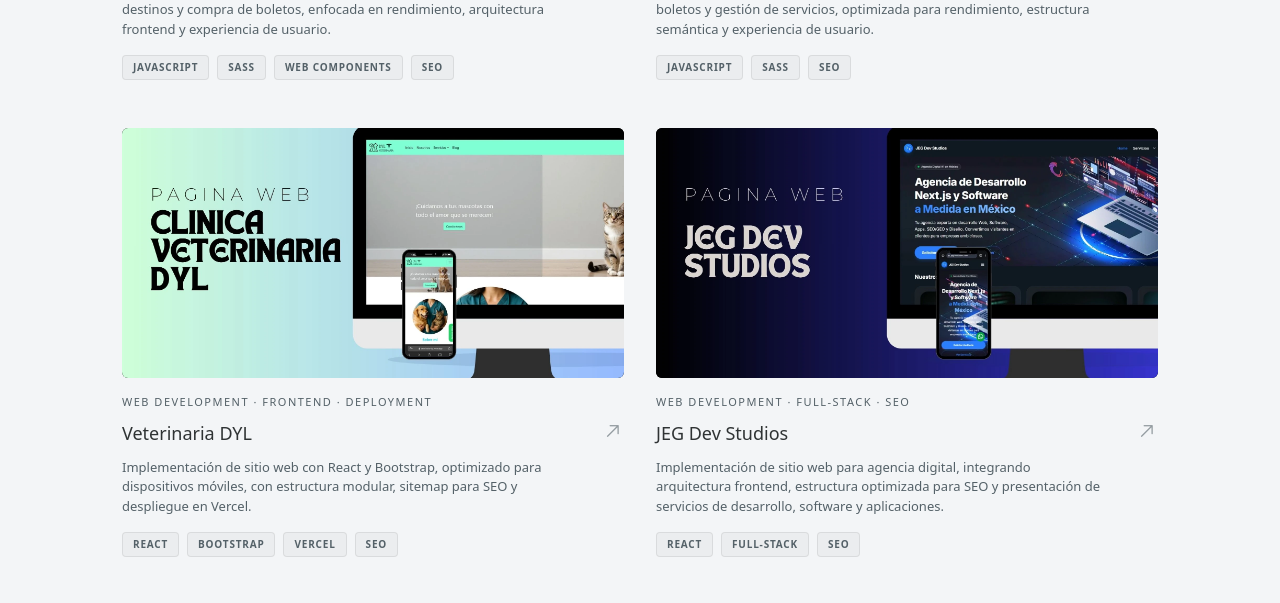
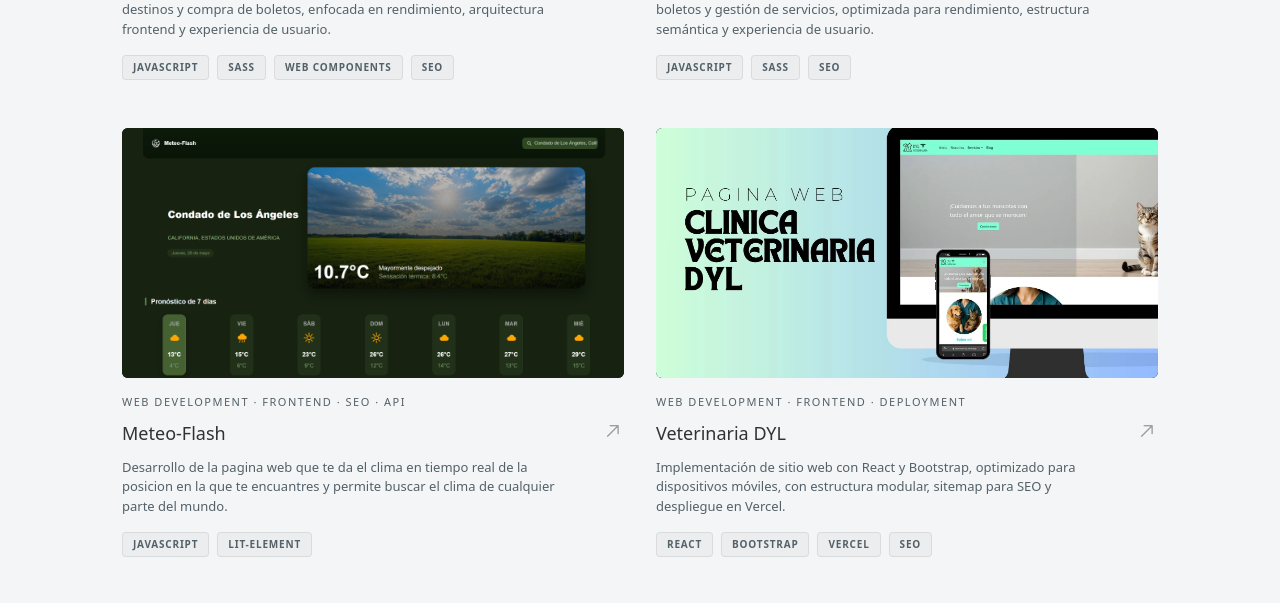
Before and after one commit to GonzalezValadez18/My_Web_Portfolio, a React (Vite) app: page / in a window 1280 px wide. Shown: the part 3684-4287 px from the top of the page. Built offline with nearby package versions, Linux system fonts and the light colour scheme; grey boxes are pictures that could not be loaded.

Commit message:
feat add nuevo proyecto

```diff
--- a/src/views/Projects.jsx
+++ b/src/views/Projects.jsx
@@ -4,6 +4,8 @@
 import proyectoDyl from "/src/assets/proyecto-dyl.webp";
 import proyectoJeg from "/src/assets/proyecto-jeg.webp";
 import videoProgela from "/src/assets/proyecto-progela.mp4";
+import proyectoMeteoFlash from "/src/assets/proyecto-meteo-flash.webp";
+
 
 const projects = [
   {
@@ -23,6 +25,15 @@
     image: proyectoRapi2s,
     link: "https://rapi2s.com.mx/",
     tags: ["JavaScript", "SASS", "SEO"],
+  },
+  {
+    title: "Meteo-Flash",
+    category: "WEB DEVELOPMENT · FRONTEND · SEO · API",
+    description:
+      "Desarrollo de la pagina web que te da el clima en tiempo real de la posicion en la que te encuantres y permite buscar el clima de cualquier parte del mundo.",
+    image: proyectoMeteoFlash,
+    link: "https://meteo-flash-one.vercel.app/",
+    tags: ["JavaScript", "Lit-Element",],
   },
   {
     title: "Veterinaria DYL",
```
Also changed, not shown: src/assets/proyecto-meteo-flash.webp (added).
